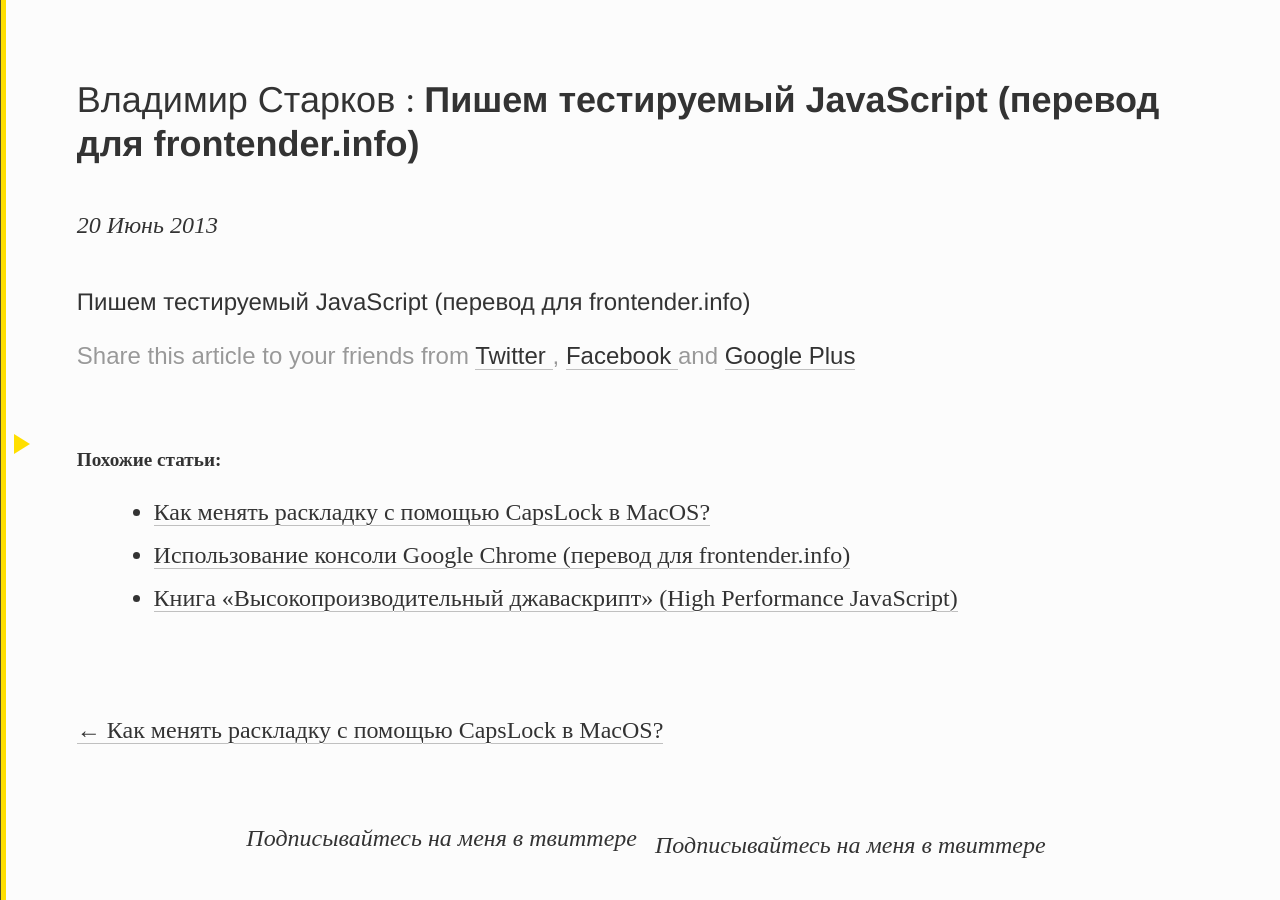
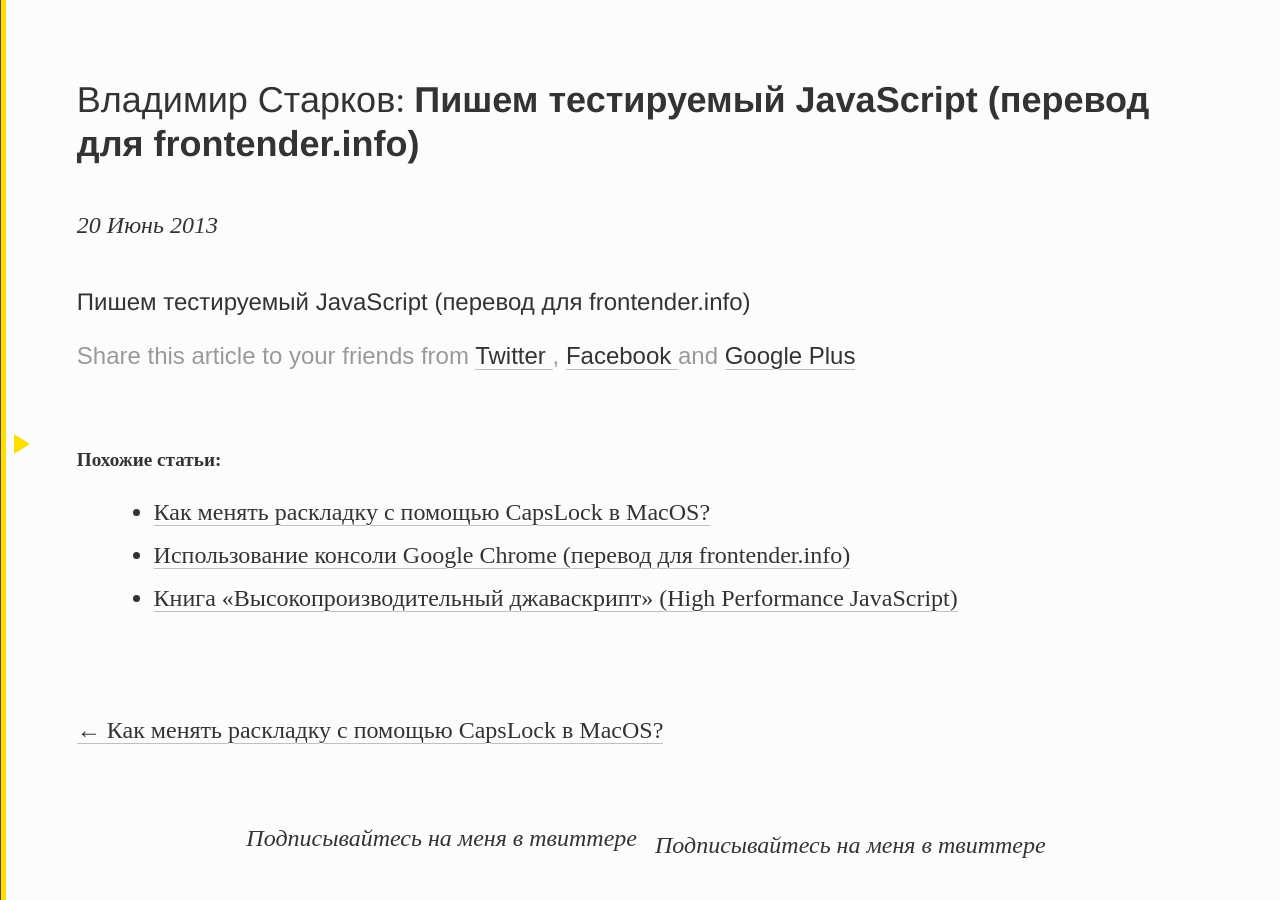
Before and after one commit to iamstarkov/vstarkov.ru, a Jekyll site: the page built from _posts/2013-06-20-writing-testable-javascript.md, in a window 1280 px wide. Built offline with Jekyll 4.4.1, drawn with Linux system fonts in a browser that asks for light colours; comment, search, counter and statistics services are not loaded.

Commit message:
fixed spaces

```diff
--- a/_layouts/page.html
+++ b/_layouts/page.html
@@ -5,9 +5,7 @@ layout: default
 <div class="post"
 	itemscope itemtype="http://schema.org/Article" itemref="_articleUrl">
 	<div class="heading-wrap">
-		<div class="heading  heading--primary">
-			<a href="/">{{ site.i18n_site_name_short[site.locale] }}</a>
-		</div>:
+		<div class="heading  heading--primary"><a href="/">{{ site.i18n_site_name_short[site.locale] }}</a></div>:
 		<h1 class="heading heading--secondary" itemprop="name">
 			<a href="{{ page.url | replace:'index.html','' }}">
 				{{ page.title }}
--- a/_layouts/post.html
+++ b/_layouts/post.html
@@ -6,11 +6,7 @@ layout: default
 <div class="post"
 	itemscope itemtype="http://schema.org/Article" itemref="_articleUrl">
 	<div class="heading-wrap">
-		<div class="heading  heading--primary">
-			<a href="/">
-				{{ site.i18n_site_name_short[site.locale] }}
-			</a>
-		</div>:
+		<div class="heading  heading--primary"><a href="/">{{ site.i18n_site_name_short[site.locale] }}</a></div>:
 		<h1 class="heading heading--secondary" itemprop="name">
 			{% if page.external_link == null %}
 				<a href="{{ page.url }}">{{ page.title }}</a>
@@ -21,7 +17,9 @@ layout: default
 	</div>
 
 	<div class="post__date">
-		{{ page.date | date_to_long_string | replace:"January",site.i18n_january[site.locale] | replace:"February",site.i18n_february[site.locale] | replace:"March",site.i18n_march[site.locale] | replace:"April",site.i18n_april[site.locale] | replace:"May",site.i18n_may[site.locale] | replace:"June",site.i18n_june[site.locale] | replace:"July",site.i18n_july[site.locale] | replace:"August",site.i18n_august[site.locale] | replace:"September",site.i18n_september[site.locale] | replace:"October",site.i18n_october[site.locale] | replace:"November",site.i18n_november[site.locale] | replace:"December",site. i18n_december[site.locale] }}
+		{% include months.html %}
+
+		{{ page.date | date_to_long_string  | replace:"January",january | replace:"February",february | replace:"March",march | replace:"April",april | replace:"May",may | replace:"June",june | replace:"July",july | replace:"August",august | replace:"September",september | replace:"October",october | replace:"November",november | replace:"December",december }}
 	</div>
 
 	<div class="entry" itemprop="articleBody">
--- a/index.html
+++ b/index.html
@@ -19,11 +19,7 @@ title: Владимир Старков; технический блог
 	itemscope itemtype="http://schema.org/Article" itemref="_articleUrl">
 	{% for post in site.posts limit:1 offset:normalPostId %}
 		<div class="heading-wrap">
-			<h1 class="heading  heading--primary">
-				<a href="/">
-					{{ site.i18n_site_name_short[site.locale] }}
-				</a>
-			</h1>:
+			<h1 class="heading  heading--primary"><a href="/">{{ site.i18n_site_name_short[site.locale] }}</a></h1>:
 			<h2 class="heading heading--secondary" itemprop="name">
 				{% if post.external_link == null %}
 					<a href="{{ post.url }}">{{ post.title }}</a>
```
